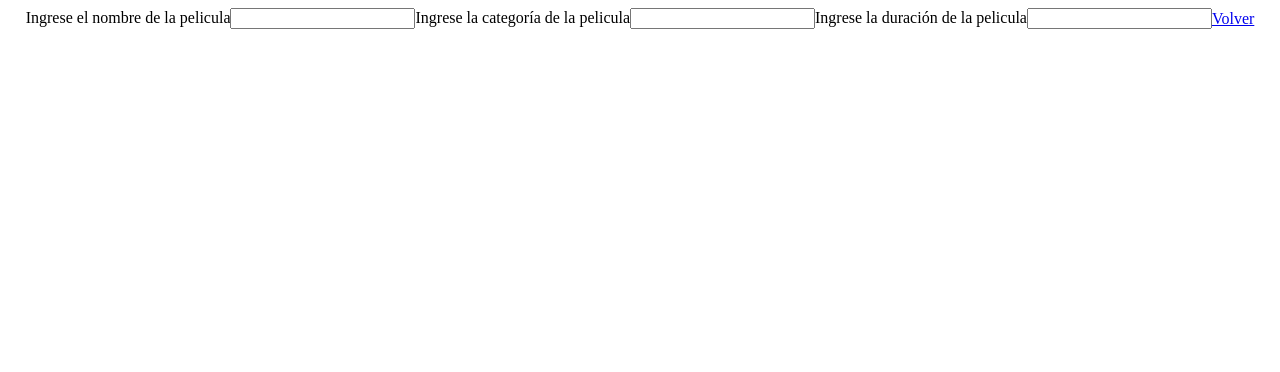
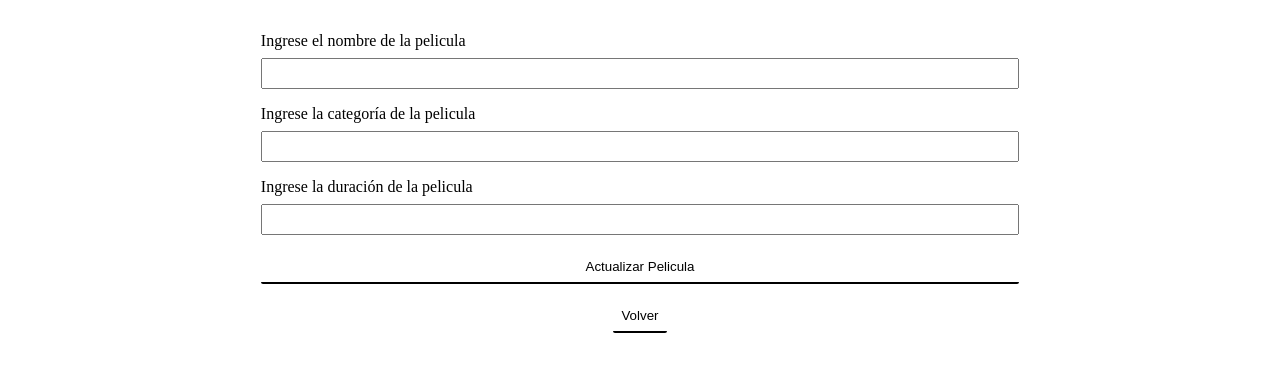
Before and after one commit to NicolasHenriquezT/Control2TBD_grupo3, a Nuxt app in the folder front/: page /update/1 in a window 1280 px wide. Shown: the top 372 px of the page. Built offline with nearby package versions, Linux system fonts and the light colour scheme; no server answers.

Commit message:
Hacer llamada a backend y estilizar

```diff
--- a/front/pages/update/_film.vue
+++ b/front/pages/update/_film.vue
@@ -1,21 +1,24 @@
 <template>
     <div class="main-container">
-        <form>
+        <form class="update-container">
             <label for="filmName">Ingrese el nombre de la pelicula</label>
             <input type="text" id="filmName" v-model="film.titulo">
 
 
             <label for="filmCategory">Ingrese la categoría de la pelicula</label>
-            <input type="number" id="filmCategory" v-model="film.duracion">
+            <input type="text" id="filmCategory" v-model="film.categoria">
 
 
             <label for="filmLength">Ingrese la duración de la pelicula</label>
-            <input type="text" id="filmLength" v-model="film.categoria">
+            <input type="number" id="filmLength" v-model="film.duracion">
 
-            <!-- <button type="button" id="send" @click="send" class="main">Ingresar Pelicula</button> -->
+            <button type="button" @click="updateFilm" class="edit-btn">Actualizar Pelicula</button>
 
         </form>
+
+        <button class="back-btn">
             <nuxt-link to="/">Volver</nuxt-link>
+        </button>
     </div>
 </template>
 
@@ -23,21 +26,28 @@
 export default ({
     data(){
         return {
+            oldFilm: {},
             film: {},
         }
     },
 
     methods: {
-    async getFilm() {
-    //    try {
-    //     console.log(this.items)
-    //     let response = await this.$axios.get('http://localhost:8080/film');
-    //     this.peliculas = response.data;
-    //     console.log(this.peliculas)
-    //     console.log(response)
-    //   } catch (error) {
-    //     console.log('error', error);
-    //   }
+        async updateFilm() {
+            let old = this.oldFilm;
+            let update = this.film;
+
+            if( old.titulo === update.titulo &&
+                old.duracion === update.duracion &&
+                old.categoria === update.categoria ){
+                    alert("No existen cambios. Inténtelo de nuevo.");
+                    return;
+            }
+
+            try {
+                let response = await this.$axios.put('http://localhost:8080/film/actualizar', update);
+            } catch (error) {
+                console.log('error: ', error);
+            }
         },
   },
 
@@ -45,19 +55,65 @@ export default ({
   mounted: async function() {
       let filmId = this.$route.params.film;
       try {
-        let response = await this.$axios.get('film/' + filmId);
+        let response = await this.$axios.get('http://localhost:8080/film/' + filmId);
+        this.oldFilm = {...response.data};
         this.film = response.data;
       } catch (error) {
         console.log(error);
       }
   },
+
+
 })
 </script>
 
 <style>
+button {
+    cursor: pointer;
+    padding: .5rem;
+    border-radius: 0.125rem;
+    background-color: white;
+    transition: background-color 150ms ease-in-out;
+    border: 0;
+    border-bottom: 2px solid black;
+}
+
+button:hover {
+    background-color: rgb(144, 209, 255);
+}
+
+
+button > a {
+    color: black;
+    text-decoration: none;
+}
 .main-container{
-        display: flex;
+    margin-top: 2rem;
+    display:flex;
+    flex-direction: column;
     justify-content: center;
     align-items: center;
+    gap: 1rem;
+}
+.update-container{
+    display: flex;
+    flex-direction: column;
+    justify-content: center;
+    font-size: 1rem;
+    width: 60%;
+}
+
+.update-container > label{
+    margin-bottom: .5rem;
+}
+
+.update-container > input{
+    padding-left: .5rem;
+    margin-bottom: 1rem;
+    height: 25px;
+}
+
+.back-btn{
+    display: block;
 }
 </style>
```
Lines whose indentation alone changed are shown as unchanged.
